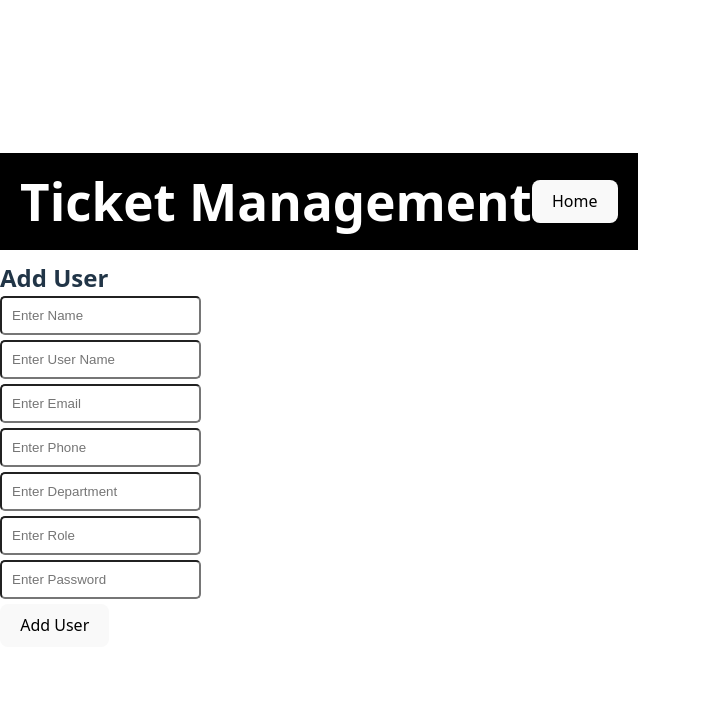
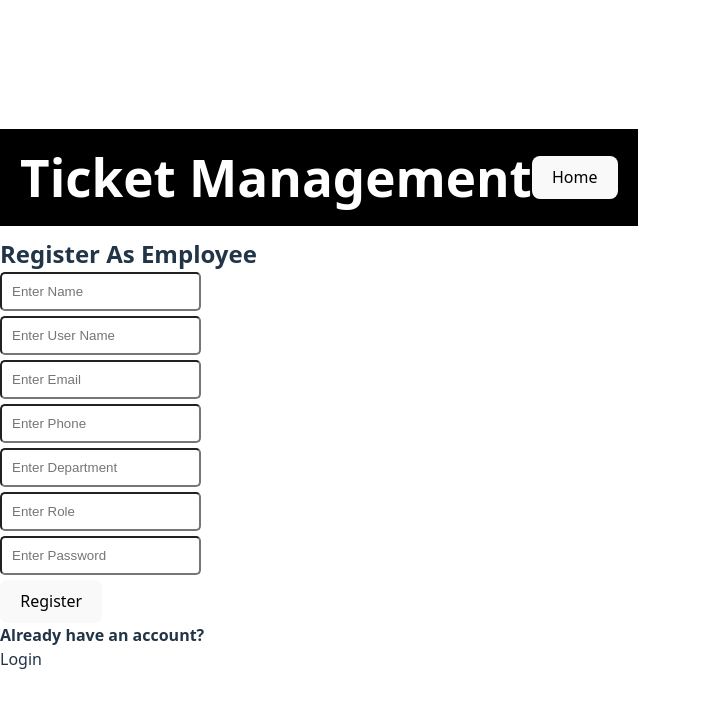
Before and after one commit to dhanushdddhanush/ticket-portal-Ui, a React (Vite) app: page / in a window 1280 px wide. Shown: the top 708 px of the page, without its empty margins (0-701 px from the left). Built offline with nearby package versions, Linux system fonts and the light colour scheme.

Commit message:
working fine upto here version 1

```diff
--- a/src/App.css
+++ b/src/App.css
@@ -40,3 +40,17 @@ margin-bottom: 5px;
   background-color: black;
   color: white;
 }
+.addsearch{
+  display: flex;
+  justify-content: space-between;
+  align-items: center;
+  margin-bottom: 10px;
+
+}
+/* button{
+  background-color: black;
+  color: white;
+  padding: 10px;
+  border-radius: 5px;
+  border: none;
+} */
--- a/src/Router.tsx
+++ b/src/Router.tsx
@@ -3,10 +3,12 @@ import { BrowserRouter, Route, Routes } from "react-router-dom";
 import EmployeeDataTable from "./components/EmployeeDataTable";
 import React from "react";
 import Roles from "./components/Roles";
-import LoginForm from "./components/LoginForm";
+import RegisterForm from "./components/RegisterForm";
 import EditForm from "./components/EditForm";
 import TicketDataTable from "./components/TicketDataTable";
 import TicketsForm from "./components/TicketsForm";
+import LoginForm from "./components/LoginForm";
+import DashBoard from "./components/DashBoard";
 
 export default function App() {
 
@@ -16,8 +18,10 @@ export default function App() {
       <Routes>
         <Route path="/EmployeeData" element={<EmployeeDataTable  />} />
         <Route path="/TicketsData" element={<TicketDataTable  />} />
-        <Route path="/" element={<LoginForm  />} />
+        <Route path="/Dashboard" element={<DashBoard  />} />
+        <Route path="/" element={<RegisterForm  />} />
         <Route path="/TicketDataAdd" element={<TicketsForm  />} />
+        <Route path="/EmployeeLogin" element={<LoginForm  />} />
         <Route path="/edit" element={<EditForm />} />
         <Route path="/roles" element={<Roles  />} />
       </Routes>
--- /dev/null
+++ b/src/components/DashBoard.jsx
@@ -0,0 +1,14 @@
+import TicketDataTable from "./TicketDataTable";
+import TicketsForm from "./TicketsForm";
+
+const DashBoard = () => {
+  return (
+    <div>
+      <h1>Dashboard</h1>
+      <TicketsForm />
+      <TicketDataTable />
+    </div>
+  );
+};
+
+export default DashBoard;
--- a/src/components/Header.jsx
+++ b/src/components/Header.jsx
@@ -5,10 +5,15 @@ const Header = () => {
     const handleHome = () => {
         navigate("/");
       };
+      const handleLogout = () => {
+       localStorage.removeItem('user');
+       navigate("/EmployeeLogin");
+      };
     return (
         <div className="header">
          <h1>Ticket Management</h1>
          <button onClick={()=>handleHome()} >Home</button>
+         <button onClick={()=>handleLogout()} >Logout</button>
         </div>
     )
 }
--- a/src/components/LoginForm.jsx
+++ b/src/components/LoginForm.jsx
@@ -1,22 +1,23 @@
-import React, { useState } from "react";
+import React, { useState , useEffect} from "react";
 import { useNavigate } from "react-router-dom";
-import axios from "axios";
 import "../App.css";
-import Header from "./Header";
+
 
 function LoginForm() {
   const [formData, setFormData] = useState({
-    name: "",
-    userName: "",
     email: "",
-    phone: "",
-    department: "",
-    role: "",
     password: "",
 
   });
+  const[userData, setUserData] = useState([]);
+  const navigate = useNavigate();
 
-  const navigate = useNavigate();
+  useEffect(() => {
+    fetch('http://localhost:8080/user')
+      .then((response) => response.json())
+      .then((data) => setUserData(data))
+      .catch(error => console.error('Error fetching user data:', error));
+  }, []);
 
   const handleChange = (e) => {
     setFormData({
@@ -25,17 +26,21 @@ function LoginForm() {
     });
   };
 
-  const handleSubmit = async (e) => {
+  const handleSubmit = (e) => {
     e.preventDefault();
-    try {
-      await axios.post("http://localhost:8080/user/add", formData);
-      alert("User added successfully!");
-      navigate("/EmployeeData");
-    } catch (error) {
-      console.error("Error:", error);
-      alert("Failed to add user.");
+    const user = userData.find(
+      (user) => user.email === formData.email && user.password === formData.password
+    );
+
+    if (user) {
+      localStorage.setItem('user', JSON.stringify(user));
+      navigate('/TicketsData');
+    } else {
+      alert('Invalid email or password');
     }
   };
+
+
 
   return (
     <>
@@ -44,30 +49,16 @@ function LoginForm() {
          <button onClick={()=>handleHome()} >Home</button>
         </div>
     <div>
-      <h2>Add User</h2>
-      <form onSubmit={handleSubmit}>
-
-          <input type="text" name="name" placeholder="Enter Name" value={formData.name} onChange={handleChange} required />
-
-          <input type="text" name="userName" placeholder="Enter User Name" value={formData.userName} onChange={handleChange} required />
-
+      <h2>Login As Employee</h2>
+      <form onSubmit={handleSubmit} >
 
           <input type="email" name="email" placeholder="Enter Email" value={formData.email} onChange={handleChange} required />
-
-
-           <input type="tel" name="phone" placeholder="Enter Phone" value={formData.phone} onChange={handleChange} required />
-
-
-          <input type="text" name="department"  placeholder="Enter Department" value={formData.department} onChange={handleChange} required />
-
-
-          <input type="text" name="role" placeholder="Enter Role" value={formData.role} onChange={handleChange} required />
 
 
           <input type="password" name="password" placeholder="Enter Password" value={formData.password} onChange={handleChange} required />
 
 
-        <button type="submit">Add User</button>
+        <button type="submit"> Login</button>
       </form>
     </div>
     </>
--- /dev/null
+++ b/src/components/RegisterForm.jsx
@@ -0,0 +1,81 @@
+import React, { useState } from "react";
+import { useNavigate } from "react-router-dom";
+import axios from "axios";
+import "../App.css";
+import Header from "./Header";
+
+function RegisterForm() {
+  const [formData, setFormData] = useState({
+    name: "",
+    userName: "",
+    email: "",
+    phone: "",
+    department: "",
+    role: "",
+    password: "",
+
+  });
+
+  const navigate = useNavigate();
+
+  const handleChange = (e) => {
+    setFormData({
+      ...formData,
+      [e.target.name]: e.target.value,
+    });
+  };
+
+  const handleSubmit = async (e) => {
+    e.preventDefault();
+    try {
+      await axios.post("http://localhost:8080/user/add", formData);
+      alert("User added successfully!");
+      navigate("/EmployeeData");
+    } catch (error) {
+      console.error("Error:", error);
+      alert("Failed to add user.");
+    }
+  };
+  const handleLogin=()=>{
+    navigate("/EmployeeLogin");
+  }
+
+  return (
+    <>
+     <div className="header">
+         <h1>Ticket Management</h1>
+         <button onClick={()=>handleHome()} >Home</button>
+        </div>
+    <div>
+      <h2>Register As Employee</h2>
+      <form onSubmit={handleSubmit}>
+
+          <input type="text" name="name" placeholder="Enter Name" value={formData.name} onChange={handleChange} required />
+
+          <input type="text" name="userName" placeholder="Enter User Name" value={formData.userName} onChange={handleChange} required />
+
+
+          <input type="email" name="email" placeholder="Enter Email" value={formData.email} onChange={handleChange} required />
+
+
+           <input type="tel" name="phone" placeholder="Enter Phone" value={formData.phone} onChange={handleChange} required />
+
+
+          <input type="text" name="department"  placeholder="Enter Department" value={formData.department} onChange={handleChange} required />
+
+
+          <input type="text" name="role" placeholder="Enter Role" value={formData.role} onChange={handleChange} required />
+
+
+          <input type="password" name="password" placeholder="Enter Password" value={formData.password} onChange={handleChange} required />
+
+
+        <button type="submit">Register</button>
+      </form>
+      <h4>Already have an account? </h4> <p onClick={()=>handleLogin()}>Login</p>
+      </div>
+    </>
+  );
+}
+
+export default RegisterForm;
--- a/src/components/TicketDataTable.jsx
+++ b/src/components/TicketDataTable.jsx
@@ -1,4 +1,5 @@
 import React, { useEffect, useState } from 'react';
+import { useNavigate } from "react-router-dom";
 import "../App.css";
 import axios from 'axios';
 import Header from './Header';
@@ -6,6 +7,10 @@ import Header from './Header';
 const TicketDataTable = () => {
   const [tickets, setTickets] = useState([]);
   const [search, setSearch] = useState("");
+  const navigate = useNavigate();
+  const handlAddTicket=()=>{
+    navigate("/TicketDataAdd");
+  }
 
 
   useEffect(() => {
@@ -41,13 +46,18 @@ const TicketDataTable = () => {
   return (
     <>
    <Header/>
-     <div className="datatable"> <input
+     <div className="datatable">
+        <div className="addsearch">
+        <button onClick={()=>handlAddTicket()}>Add Ticket +</button>
+
+        <input
         type="search"
         placeholder="Search..."
         onChange={(e) => setSearch(e.target.value)}
       />
+      </div>
 
-      <table>
+      <table >
         <thead>
           <tr>
             <th>Id</th>
@@ -76,7 +86,7 @@ const TicketDataTable = () => {
               <td>{ticket.ticket_assignedTo.name}</td>
               <td>{ticket.ticket_assignedTo.roles?.map(role => role.role)}</td>
               <td>{ticket.ticket_comment}</td>
-              <td><button onClick={() => deleteTicket(ticket.ticket_id)}>Delete</button></td>
+              <td><button>Edit</button><button onClick={() => deleteTicket(ticket.ticket_id)}>Delete</button></td>
 
             </tr>
           ))}
--- a/src/components/TicketsForm.jsx
+++ b/src/components/TicketsForm.jsx
@@ -62,7 +62,7 @@ function TicketsForm() {
 
       await axios.post("http://localhost:8080/tickets/add", payload);
       alert("Ticket added successfully!");
-      navigate("/TicketDataAdd");
+      navigate("/TicketsData");
     } catch (error) {
       console.error("Error:", error);
       alert("Failed to add ticket. Error: " + (error.response?.data || error.message));
```
Also changed, not shown: src/components/LogOut.jsx (added, +9 -0 lines).
